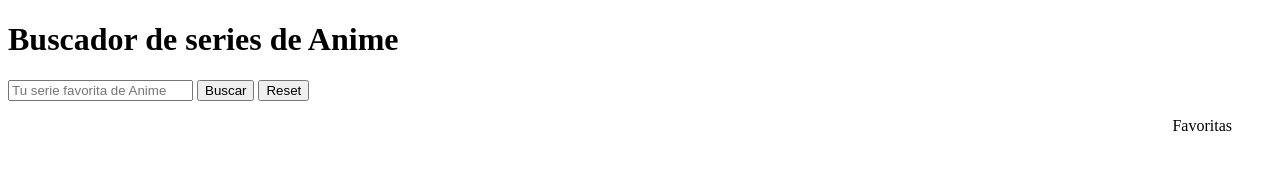
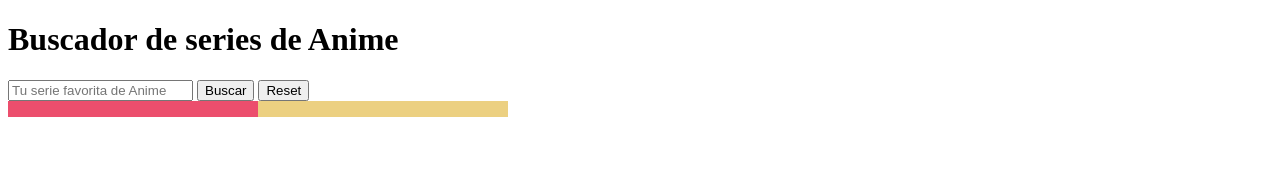
Before and after one commit to LunaRocio/search-anime, a website: page src/html/index.html in a window 1280 px wide. Drawn offline with nearby package versions, Linux system fonts and the light colour scheme; files that its build step writes are made by us from their sources.

Commit message:
get api by search btn

```diff
--- a/src/html/index.html
+++ b/src/html/index.html
@@ -22,11 +22,11 @@
           placeholder="Tu serie favorita de Anime"
           class="inputSearch js-inputSearh"
         />
-        <input type="submit" value="Buscar" />
+        <input class="js-buttonSearch" type="submit" value="Buscar" />
         <input type="button" value="Reset" />
       </form>
       <section class="lists">
-        <div class="searchResult">
+        <div class="lists__searchResult">
           <ul class="js-serie"></ul>
           <!--
                   <li>
@@ -37,10 +37,8 @@
                     <h2>Naruto</h2>
                   </li>-->
         </div>
-        <div class="favResult">
-          <ul class="js-serieFav">
-            Favoritas
-          </ul>
+        <div class="lists__favResult">
+          <ul class="js-serieFav"></ul>
         </div>
       </section>
     </main>
--- a/src/scss/main.scss
+++ b/src/scss/main.scss
@@ -9,4 +9,21 @@
 .lists{
     display: flex;
     flex-direction: row-reverse;
+    justify-content: space-between;
+    width: 500px;
+    background-color: aquamarine;
+    &__searchResult{
+        background-color: rgb(236, 208, 129);
+        width: 50%;
+    }
+    &__favResult{
+        background-color: rgb(236, 78, 109);
+        width: 50%;
+    }
 }
+
+.favourite{
+    background-color: cornflowerblue;
+    border-radius: 6px;
+    width: 600px;
+}
```
Also changed, not shown: src/js/main.js (+15 -31 lines).
